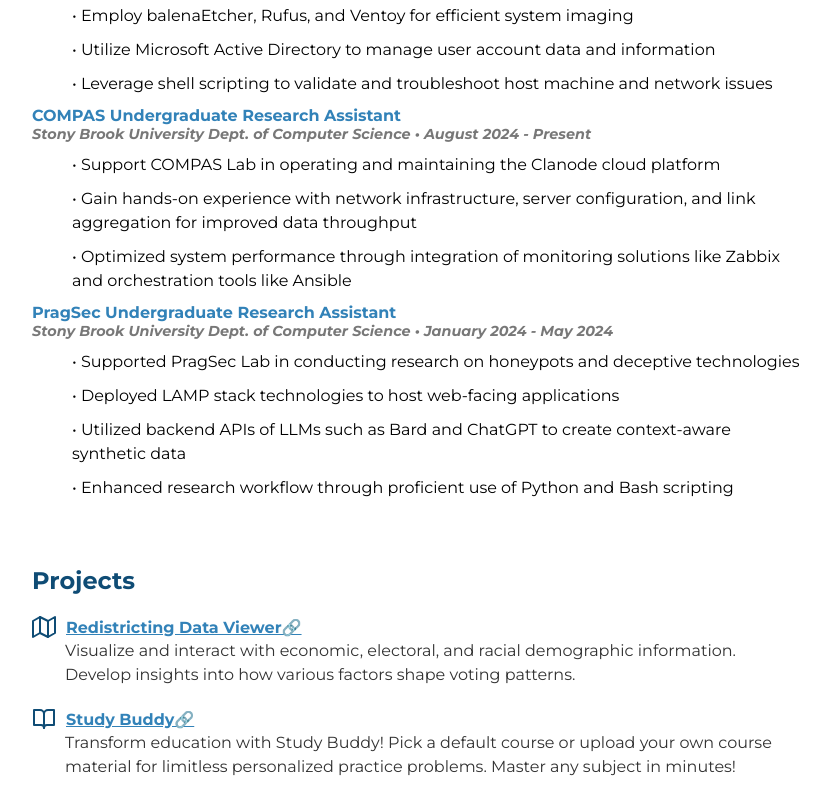
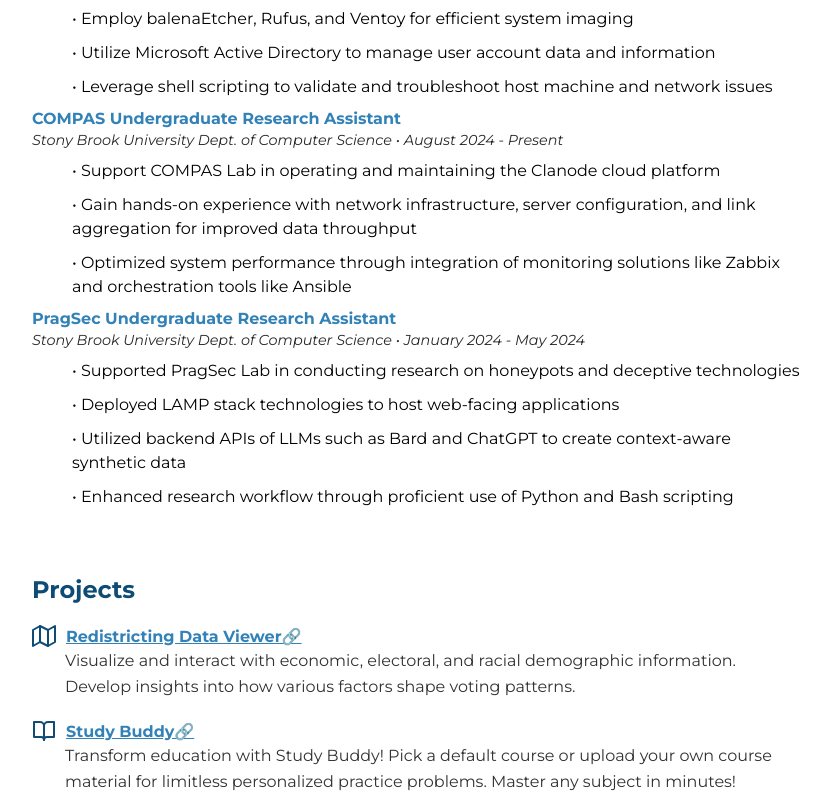
Before and after one commit to Ellixit/personal-website, a plain HTML site: page index.html in a window 1280 px wide. Shown: the part 782-1578 px from the top of the page, without its empty margins (224-1054 px from the left). Drawn offline with Linux system fonts and the light colour scheme.

Commit message:
Various changes, trying to fix banner

```diff
--- a/styles.css
+++ b/styles.css
@@ -1,5 +1,6 @@
 html {
     -webkit-text-size-adjust: none;
+    overflow: hidden;
 }
 body {
     margin: 0px 0px 10px 0px;
@@ -81,16 +82,19 @@
 }
 
 .banner {
+    width: 100vw;
     position: sticky;
     top: 0;
     background-color: #0F4C75;
-    margin: 0px;
+    margin: 0;
     padding: 7px 0px;
     text-align: center;
     display: flex;
     justify-content: right;
     align-items: center;
+    box-sizing: border-box;
 }
+
 .favicon {
     height: 40px;
     margin-left: 10px;
@@ -168,9 +172,10 @@
     font-weight: bold;
 }
 .position-info {
-    color: rgb(120, 120, 120);
+    padding-top: 3px;
+    color: rgb(40, 40, 40);
     font-size: 0.9em;
-    font-weight: bold;
+    /* font-weight: bold; */
     font-style: italic;
 }
 .icon {
@@ -184,7 +189,7 @@
 }
 .project-description {
     margin: 0px 0px 20px 33px;
-    line-height: 1.5;
+    line-height: 1.6;
 }
 .skills-column {
     flex: 1;
```
